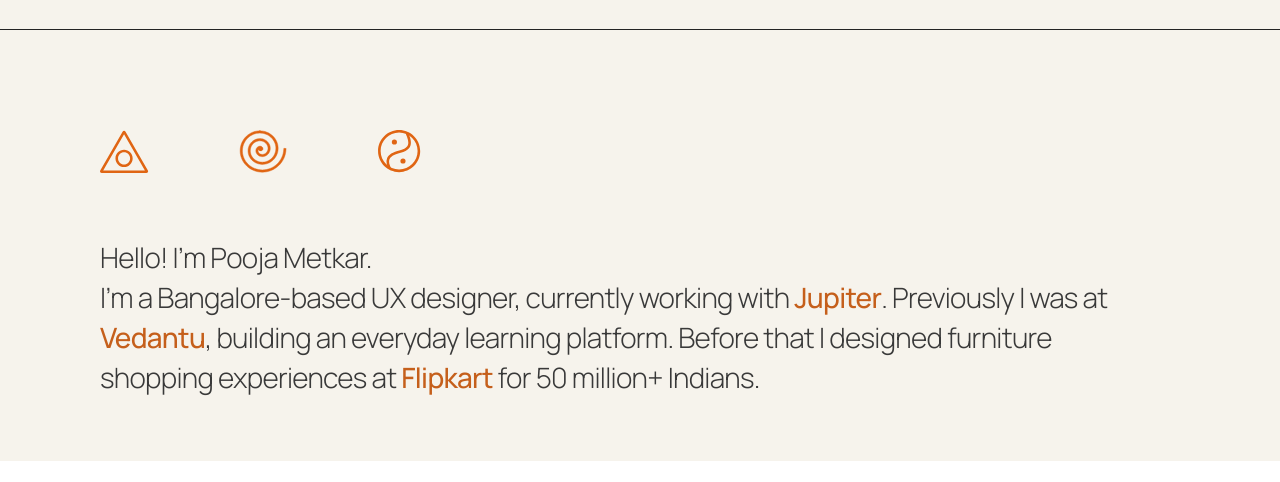
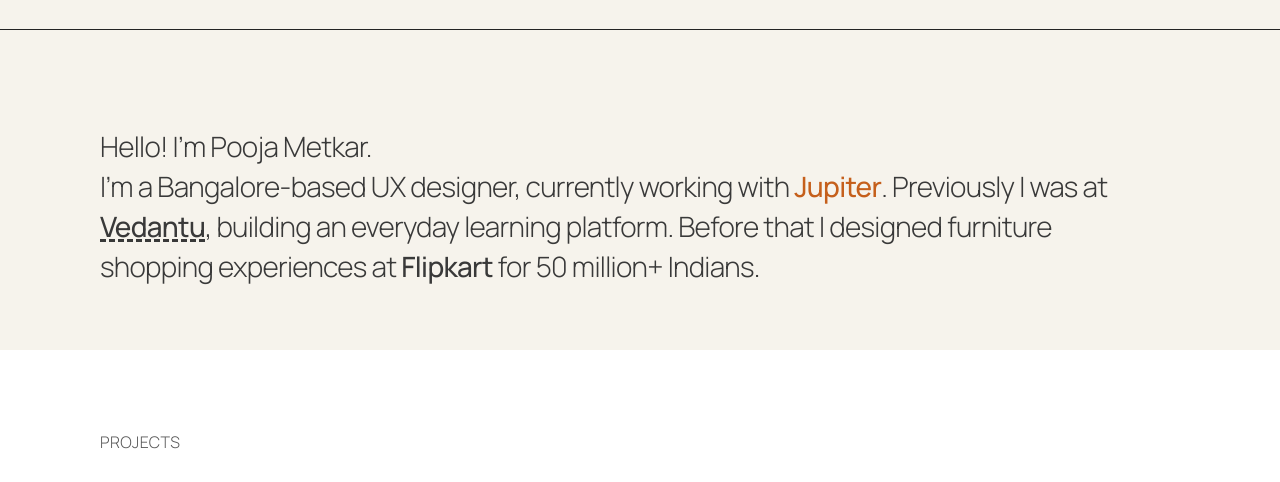
Before and after one commit to niftytyro/pooja-metkar.com, an Astro site: page / in a window 1280 px wide. Shown: the part 63-545 px from the top of the page. Built offline with nearby package versions, Linux system fonts and the light colour scheme; Astro itself is replaced by a stand-in of ours.

Commit message:
update home

```diff
--- a/src/components/Work.astro
+++ b/src/components/Work.astro
@@ -49,16 +49,8 @@ const projects: Blog[] = [
       <Header currentPage="work" />
 
       <div class="py-16 max-w-desktop-content-wide mx-auto">
-        <div
-          class="flex flex-row justify-start items-center space-x-[90px] mt-9"
-        >
-          <img src={Perceptive.src} />
-          <img src={Smth.src} />
-          <img src={Harmonic.src} />
-        </div>
-
         <p
-          class="text-[28px] font-light leading-10 tracking-tight mt-16 text-black30 max-w-5xl"
+          class="text-[28px] font-light leading-10 tracking-tight mt-8 text-black30 max-w-5xl"
         >
           Hello! I’m Pooja Metkar.
           <br />
@@ -66,11 +58,11 @@ const projects: Blog[] = [
             class="text-looksRed font-medium"
           >
             Jupiter</span
-          >. Previously I was at <span class="text-looksRed font-medium"
-            >Vedantu</span
+          >. Previously I was at <span
+            class="font-medium underline decoration-dashed">Vedantu</span
           >, building an everyday learning platform. Before that I designed
-          furniture shopping experiences at <span
-            class="text-looksRed font-medium">Flipkart</span
+          furniture shopping experiences at <span class="font-medium"
+            >Flipkart</span
           > for 50 million+ Indians.
         </p>
       </div>
```
